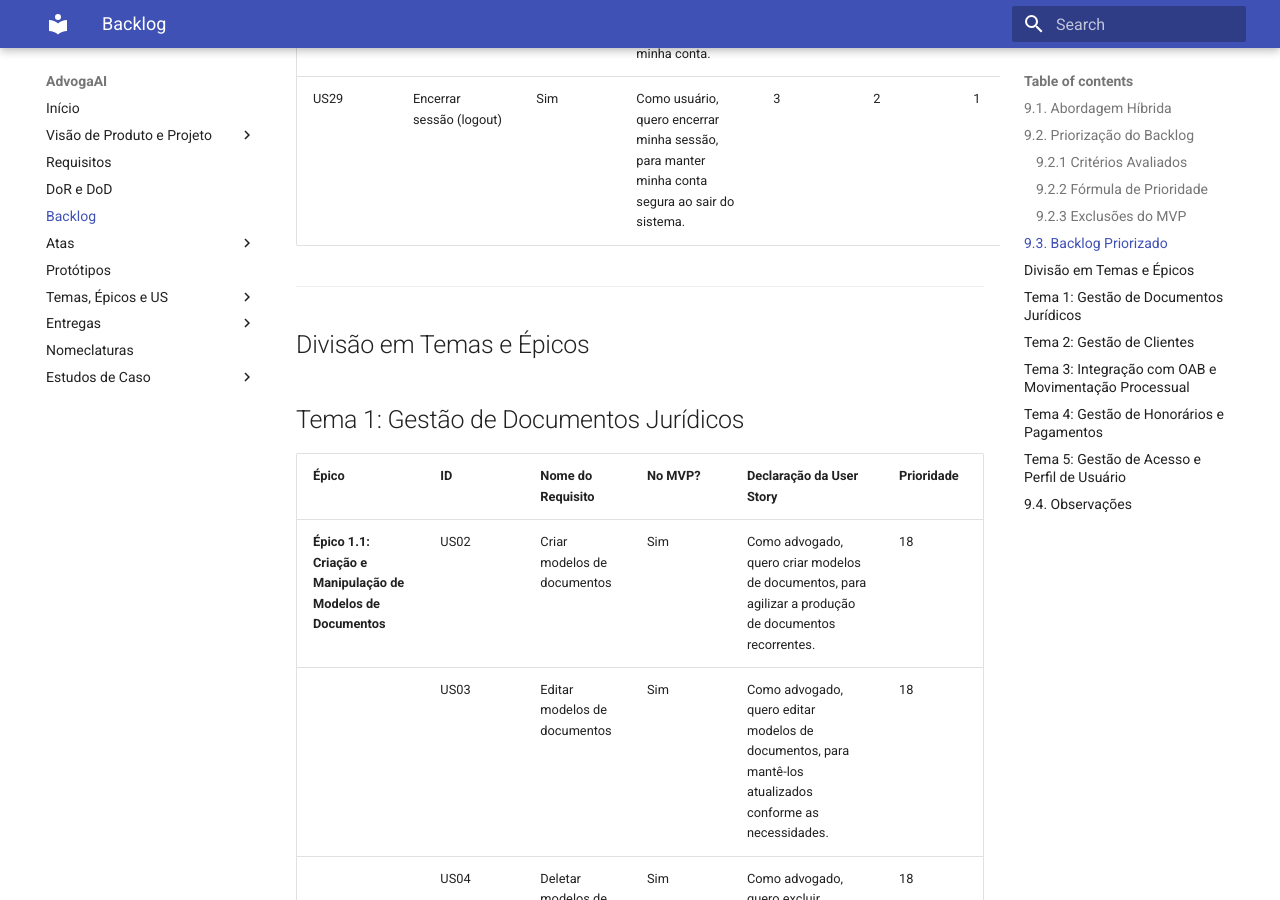
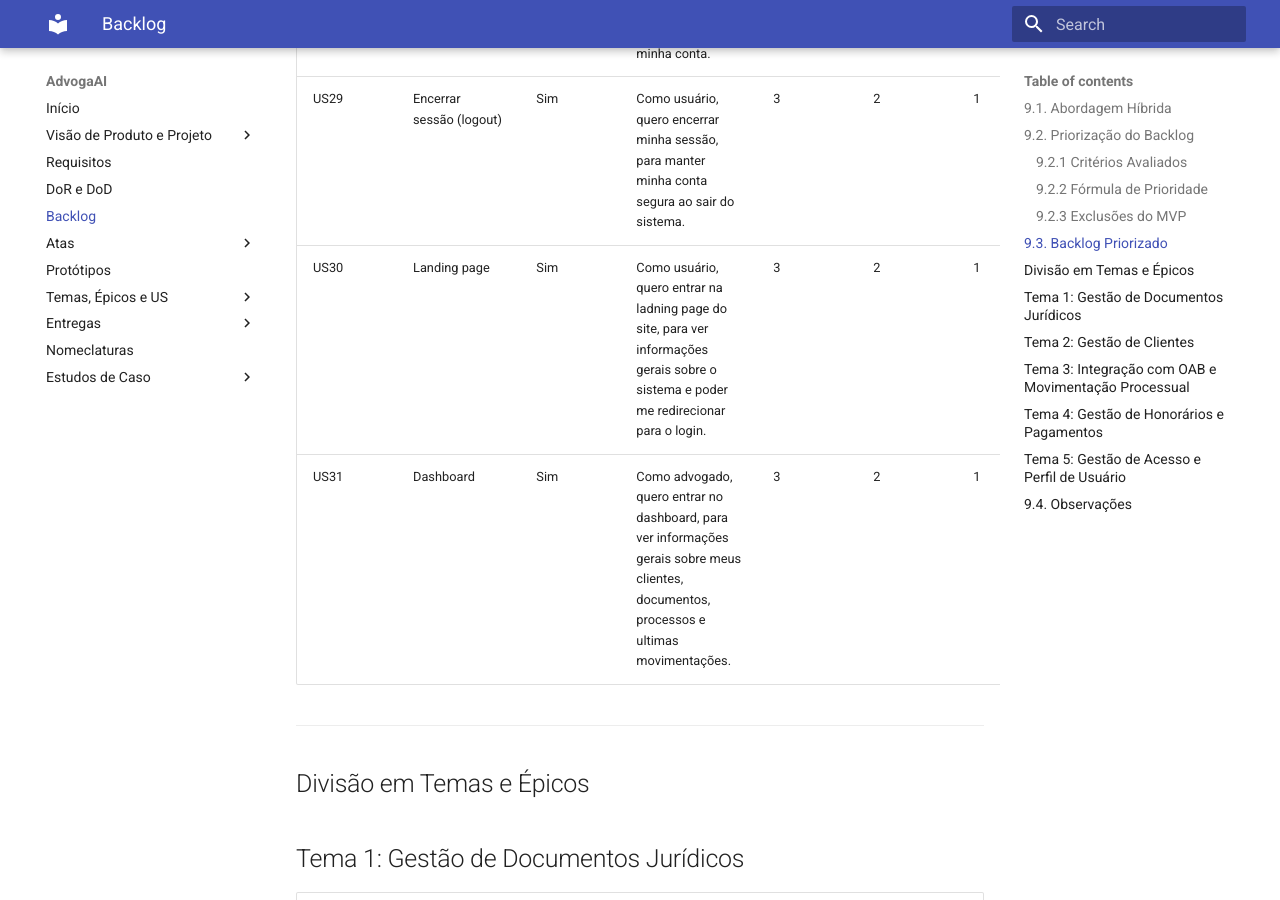
Before and after one commit to mdsreq-fga-unb/2025.1-T01-AdvogaAI, an MkDocs documentation site: the page built from docs/backlog.md, in a window 1280 px wide and 900 px high, scrolled down 6365 px. Built offline with MkDocs 1.6.1 and Material for MkDocs 9.7.7, drawn with Linux system fonts in a browser that asks for light colours.

Commit message:
Update backlog.md

```diff
--- a/docs/backlog.md
+++ b/docs/backlog.md
@@ -76,6 +76,8 @@ Foi acordado com a cliente que o módulo de Gestão Financeira não será inclu
 | US27 | Visualizar dados do perfil                   | Sim     | Como usuário, quero visualizar meus dados de perfil, para conferir e acompanhar minhas informações.         | 3     | 2        | 1     | 1       | 2           | 10         |
 | US28 | Alterar senha                                | Sim     | Como usuário, quero alterar minha senha, para garantir maior segurança à minha conta.                       | 3     | 3        | 1     | 1       | 2           | 11         |
 | US29 | Encerrar sessão (logout)                     | Sim     | Como usuário, quero encerrar minha sessão, para manter minha conta segura ao sair do sistema.               | 3     | 2        | 1     | 1       | 2           | 10         |
+| US30 | Landing page                    | Sim     | Como usuário, quero entrar na ladning page do site, para ver informações gerais sobre o sistema e poder me redirecionar para o login.               | 3     | 2        | 1     | 1       | 2           | 10         |
+| US31 | Dashboard                    | Sim     | Como advogado, quero entrar no dashboard, para ver informações gerais sobre meus clientes, documentos, processos e ultimas movimentações.               | 3     | 2        | 1     | 1       | 2           | 10         |
 
 ---
 
```
